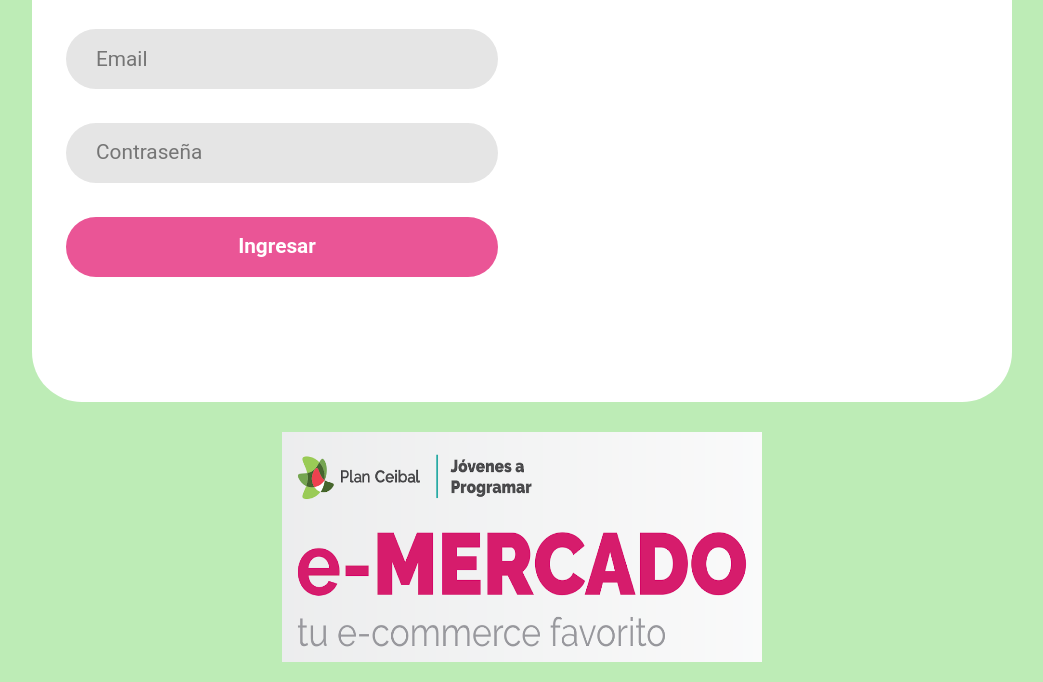
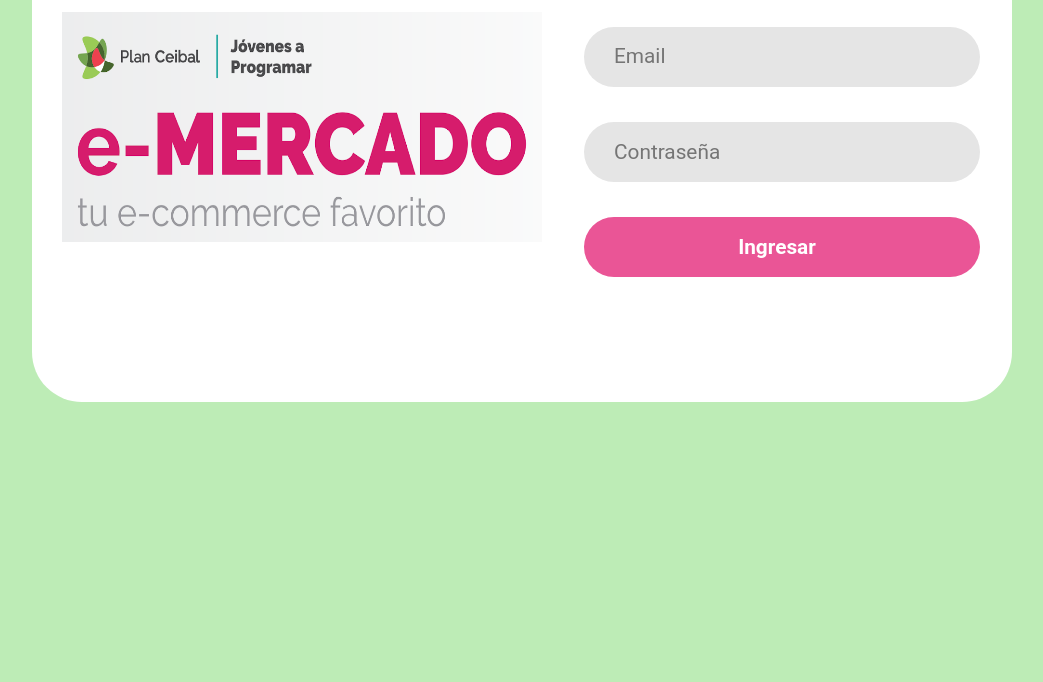
Before and after one commit to jiamila191/obligatorio, a plain HTML site: page index.html in a window 1280 px wide. Shown: the part 178-860 px from the top of the page, without its empty margins (118-1161 px from the left). After the commit the page ends 800 px from the top, so only its background shows below. Drawn offline with Linux system fonts and the light colour scheme.

Commit message:
Add files via upload

```diff
--- a/index.html
+++ b/index.html
@@ -23,25 +23,26 @@
 <body>
   <form action="home.html" id="formulario">
     <div id="pg">
+      <div id="imagen">
+        <img src="img/login.png">
+      </div>
       <div id="iniciar_sesion">
         <h1>Iniciar sesión</h1>
         <div class="input">
           <input placeholder="Email" id="email" type="email" class='input_email' required>
         </div>
 
+
         <div class="input">
           <input placeholder="Contraseña" id="password" type="password" class='input_pass' required>
         </div>
         <input type="submit" value="Ingresar" id='input_submit' class='input_field'>
-        <div class="g-signin2" data-onsuccess="onSignIn">
-        </div>
+        <div class="g-signin2" data-onsuccess="onSignIn"></div>
       </div>
     </div>
+
   </form>
-  <div id="imagen">
-    <img src="img/login.png">
-  </div>
-  <script src="js/init.js"></script>
+<script src="js/init.js"></script>
   <script src="js/login.js"></script>
 
 </body>
--- /dev/null
+++ b/login.css
@@ -0,0 +1,159 @@
+  :root {
+        --form_bg: #ffffff;
+        --input_bg: #E5E5E5;
+        --input_hover:#eaeaea;
+        --submit_bg: rgb(234, 85, 150);
+        --submit_hover: rgb(218, 51, 93);
+        --icon_color:#6b6b6b;
+        --backg_i: #bdecb6;
+    }
+
+     * {
+        padding: 10px;
+        margin: 0px;
+        box-sizing: border-box;
+    }
+
+    a {
+        text-decoration: none;
+        color: var(--submit_bg);
+        font-weight: bold;
+    }
+
+    a:hover {
+        color: var(--submit_hover);
+    }
+
+     h1,
+    span {
+        text-align: center;
+        color: var(--submit_bg);
+        letter-spacing: 3px;
+        font-family: Impact, Haettenschweiler, 'Arial Narrow Bold', sans-serif;
+        font-size: 300%;
+    }
+
+    body {
+        height: 10vh;
+        font-family: 'Roboto',
+        sans-serif;
+        background-color: var(--backg_i);
+    }
+
+    #pg {
+        width: 980px;
+        height: 550px;
+        margin:auto;
+        background-color: var(--form_bg);
+        border-radius: 50px;
+        display: grid;
+        grid-template-columns: 1fr 1fr;
+    }
+
+    #imagen {
+        position: relative;
+        display: flex;
+        justify-content: center;
+        align-items: center;
+    }
+
+    #imagen img {
+        width: 500px;
+        height: 250px;
+        position: relative;
+    }
+
+    #iniciar_sesion {
+        display: grid;
+        grid-template-columns: 1fr;
+        grid-gap: 20px;
+        padding: 10% 5%;
+
+    }
+
+    .input {
+        background-color: var(--input_bg);
+        display: flex;
+        align-items: center;
+        padding-left: 20px;
+    }
+.input:hover {
+        background-color: var(--input_hover);
+    }
+
+    .input,
+    #input_submit {
+        height: 60px;
+        border-radius: 30px;
+        width: 100%;
+    }
+    .input_email {
+        color: var(--icon_color);
+        background-color: inherit;
+        width: 90%;
+        border: none;
+        font-size: 1.3rem;
+        font-weight: 400;
+        padding-left: 10px;
+    }
+    .input_emial:hover,
+    .input_email:focus {
+        outline: none;
+    }
+
+     .input_pass {
+        color: var(--icon_color);
+        background-color: inherit;
+        width: 90%;
+        border: none;
+        font-size: 1.3rem;
+        font-weight: 400;
+        padding-left: 10px;
+    }
+    .input_pass:hover,
+    .input_pass:focus {
+        outline: none;
+    }
+
+    .input_field {
+        color: var(--icon_color);
+        background-color: inherit;
+        width: 90%;
+        border: none;
+        font-size: 1.3rem;
+        font-weight: 400;
+        padding-left: 30px;
+    }
+
+    .input_field:hover,
+    .input_field:focus {
+        outline: none;
+    }
+
+    #input_submit {
+        background-color: var(--submit_bg);
+        padding-left: 0;
+        font-weight: bold;
+        color: white;
+
+    }
+
+    #input_submit:hover {
+        background-color: var(--submit_hover);
+        transition: background-color,
+            1s;
+        cursor: pointer;
+    }
+
+     @media screen and (max-width:768px) {
+
+        #iniciar_sesion {
+            grid-template-columns: 1fr;
+            margin-left: 10px;
+            margin-right: 10px;
+
+        }
+        #imagen{
+            display: none;
+        }
+    }
```
